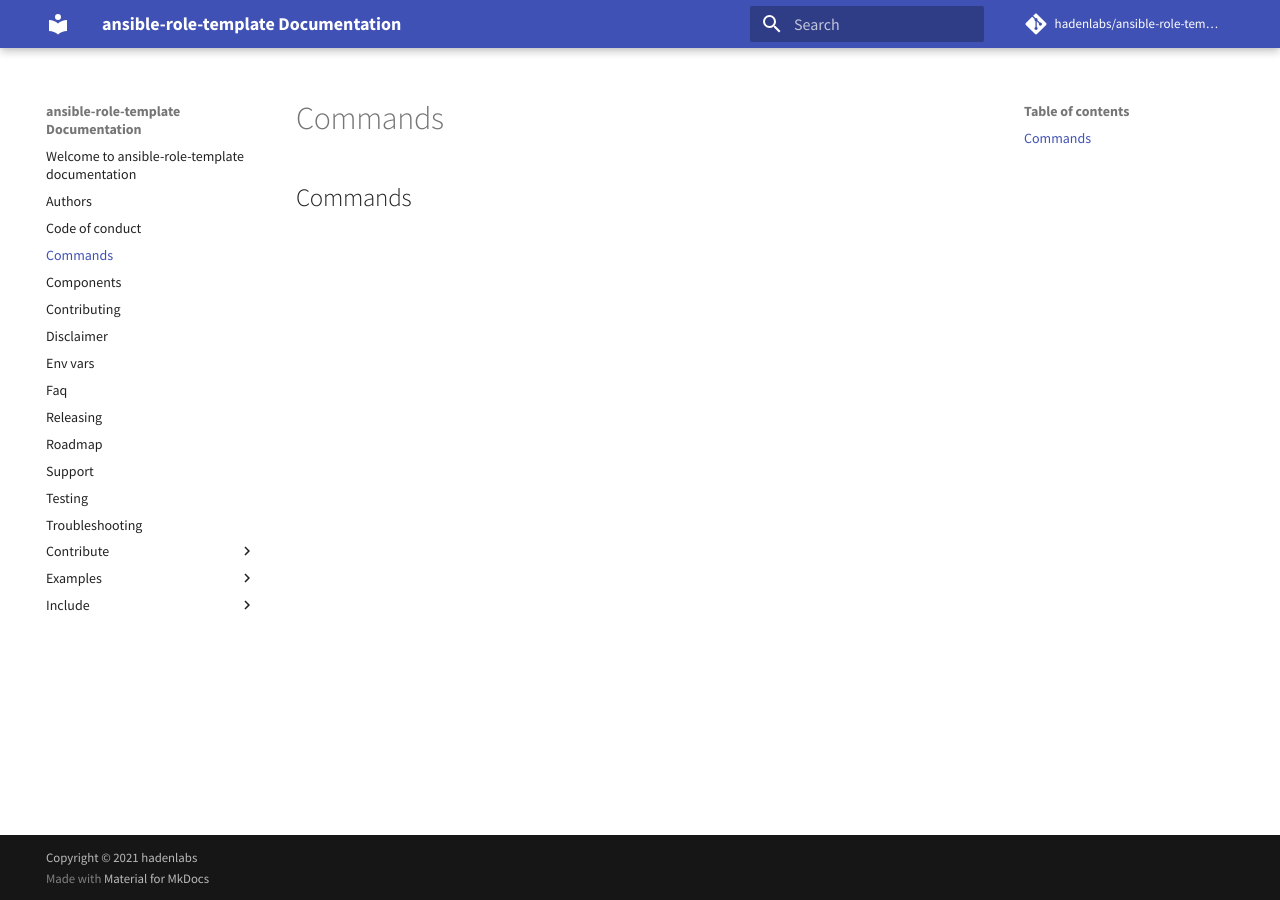
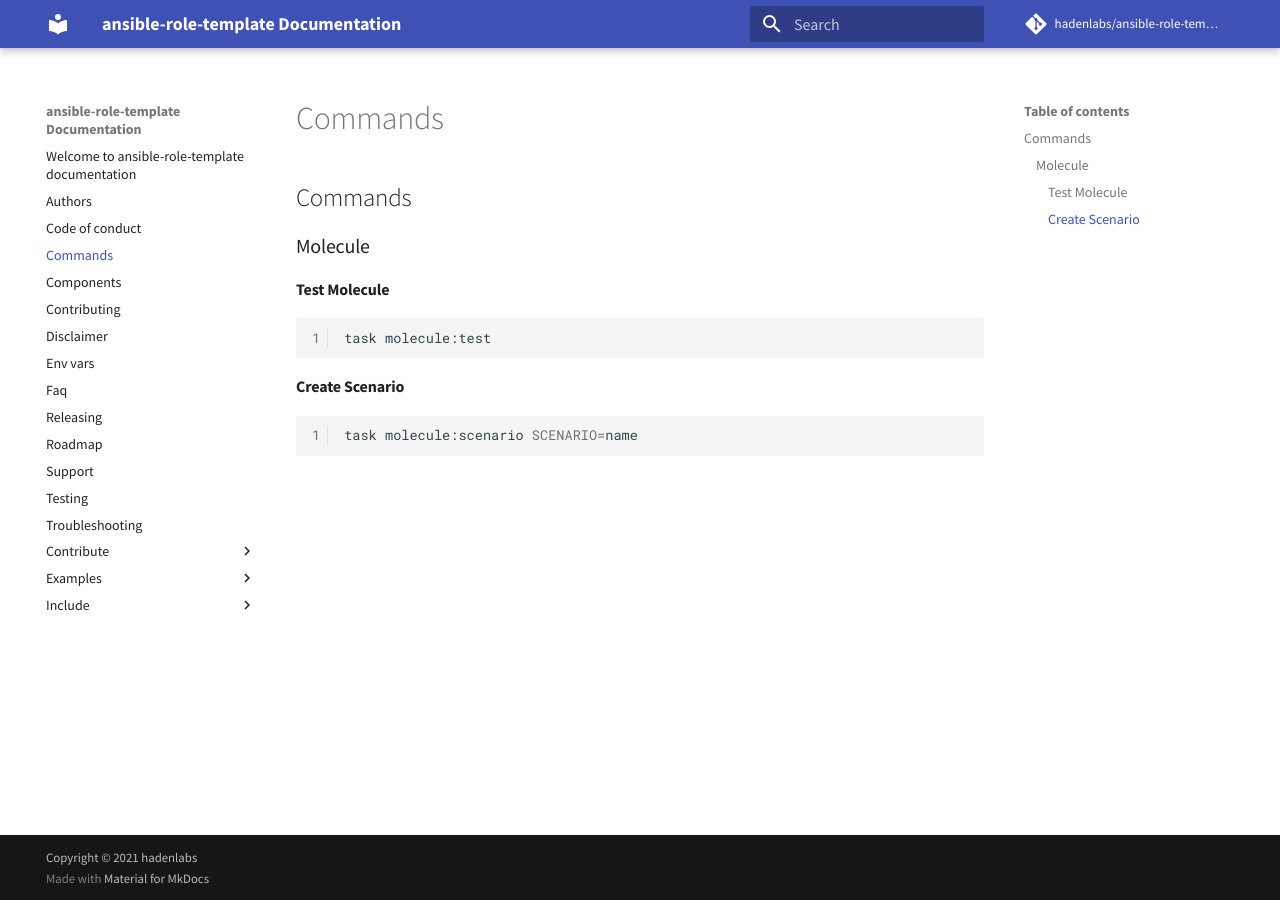
Before and after one commit to hadenlabs/ansible-role-template, an MkDocs documentation site: the page built from docs/commands.md, in a window 1280 px wide. Built offline with MkDocs 1.6.1 and Material for MkDocs 9.7.7, drawn with Linux system fonts in a browser that asks for light colours; comment, search, counter and statistics services are not loaded.

Commit message:
chore: implement task molecule test (#11)

````diff
--- a/Taskfile.yml
+++ b/Taskfile.yml
@@ -39,7 +39,7 @@ vars:
   REVIEWERS: luismayta
   PYTHON_VERSION: 3.9.2
   NODE_VERSION: 16.6.1
-  GIT_IGNORES: python,node,go,zsh,sonar,osx,linux
+  GIT_IGNORES: python,node,go,zsh,sonar,osx,linux,ansible
   GOLANGCI_VERSION: 1.42.0
   README_FILE: README.md
   GIT_IGNORES_CUSTOM: >-
--- a/docs/commands.md
+++ b/docs/commands.md
@@ -9,3 +9,17 @@
 <!-- Include: ac:toc -->
 
 ## Commands
+
+### Molecule
+
+#### Test Molecule
+
+```bash
+task molecule:test
+```
+
+#### Create Scenario
+
+```bash
+task molecule:scenario SCENARIO=name
+```
````
Also changed, not shown: 1 other file.
